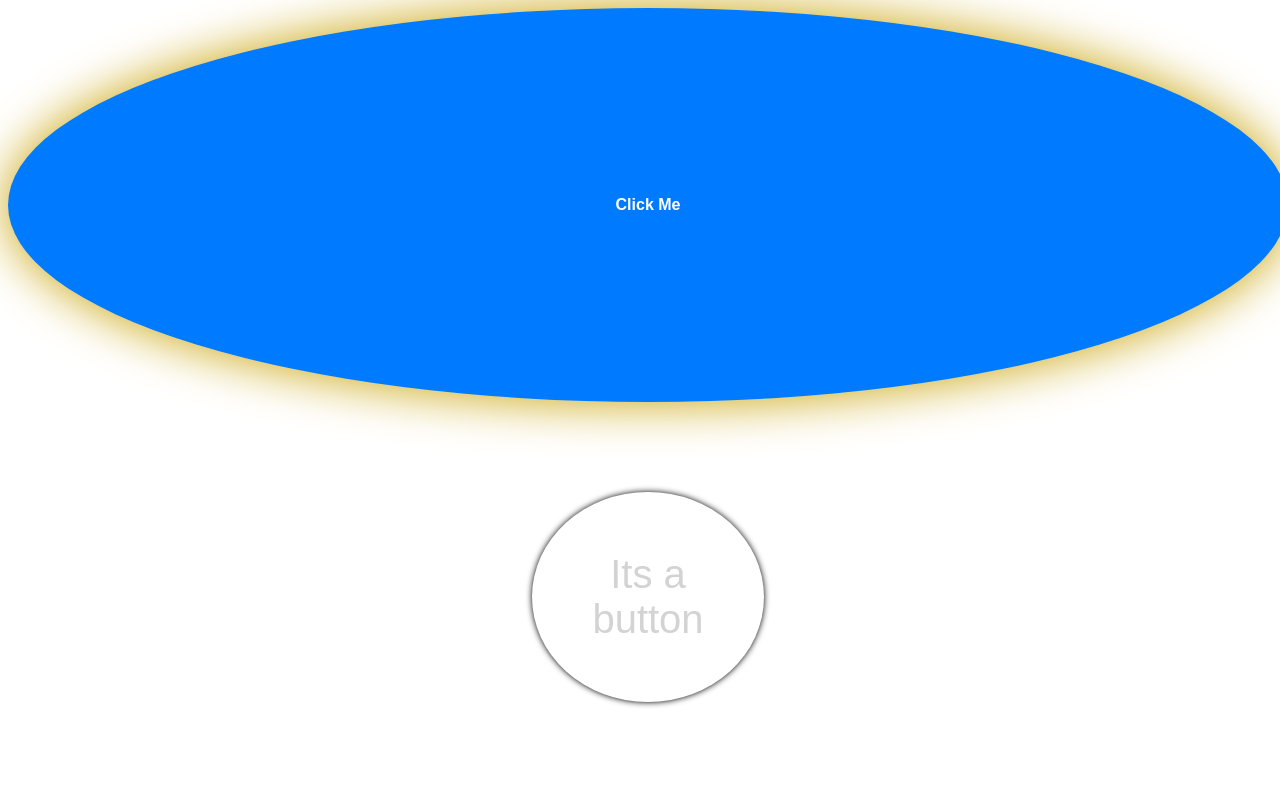
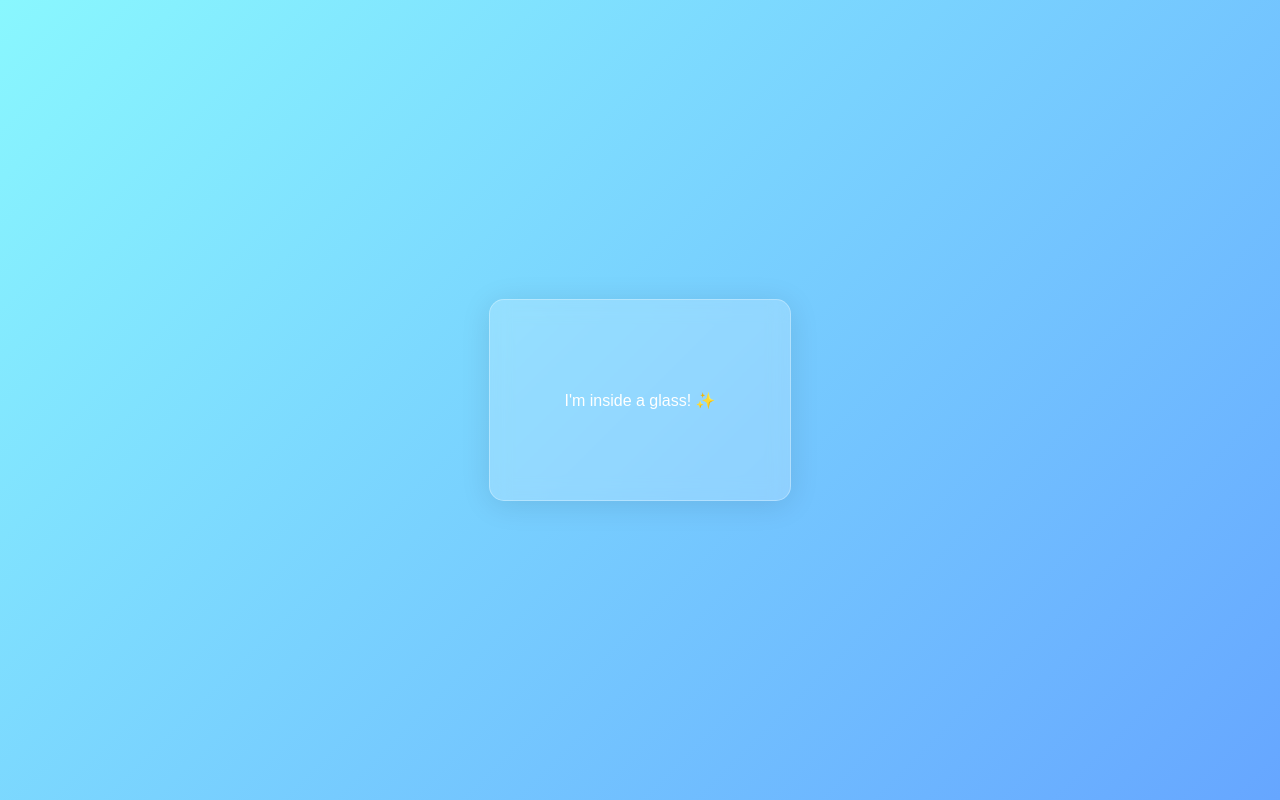
Before and after one commit to yashu483/calculator, a plain HTML site: page temp.html in a window 1280 px wide. Drawn offline with Linux system fonts and the light colour scheme.

```diff
--- a/style.css
+++ b/style.css
@@ -33,7 +33,7 @@ body {
     align-items: center;
     justify-content: center;
     /* background-color: blueviolet; */
-    background-color: black;
+    background-color: white;
 }
 
 .container {
@@ -86,6 +86,7 @@ body {
     margin: 0;
     margin-top: 1.8vh;
     font-weight: 400;
+    overflow: hidden;
 
 }
 
@@ -95,6 +96,7 @@ body {
     font-size: 4vh;
     margin: none;
     margin-bottom: 1.5vh;
+    margin-right: 3vmin;
     font-weight: 400;
 }
 
--- a/temp.html
+++ b/temp.html
@@ -4,116 +4,45 @@
 <head>
     <meta charset="UTF-8">
     <meta name="viewport" content="width=device-width, initial-scale=1.0">
-    <title>Elevated Button</title>
+    <title>Glass Effect</title>
     <style>
-        body,
-        html {
-            width: 100%;
-            height: 100%;
+        body {
+            margin: 0;
+            height: 100vh;
             display: flex;
-            flex-direction: column;
             justify-content: center;
-            align-items: stretch;
-            background-color: white;
-            flex-wrap: wrap;
+            align-items: center;
+            background: linear-gradient(135deg, #89f7fe, #66a6ff);
+            /* Background gradient */
         }
 
-        /* Basic styling for the button */
-        .elevated-button {
-            flex: 1;
-            background-color: #007bff;
-            /* A nice blue shade */
-            /* margin: auto; */
+        .glass-container {
+            width: 300px;
+            height: 200px;
+            background: rgba(255, 255, 255, 0.2);
+            /* Semi-transparent background */
+            border-radius: 15px;
+            box-shadow: 0 4px 30px rgba(0, 0, 0, 0.1);
+            /* Soft shadow */
+            backdrop-filter: blur(10px);
+            /* Blur effect */
+            -webkit-backdrop-filter: blur(10px);
+            /* For Safari */
+            border: 1px solid rgba(255, 255, 255, 0.3);
+            /* Light border */
+            display: flex;
+            justify-content: center;
+            align-items: center;
+            font-family: Arial, sans-serif;
             color: white;
-            /* Text color */
-            border: none;
-            /* Remove border */
-            border-radius: 100%;
-            /* Rounded corners */
-            padding: 12px 24px;
-            /* Button size */
-            font-size: 16px;
-            /* Font size */
-            font-weight: bold;
-            /* Bold text */
-            cursor: pointer;
-            /* Pointer cursor */
-            transition: box-shadow 2s ease, transform 1s ease;
-            /* Smooth hover effect */
-
-            /* Add shadow for elevation */
-            box-shadow: 0px 0px 50px rgb(201, 162, 6), 0 1px 20px rgb(255, 255, 255);
-        }
-
-        /* Hover effect for button */
-        .elevated-button:hover {
-            box-shadow: 0 6px 10px rgba(0, 0, 0, 0.5), 0 2px 4px rgba(0, 0, 0, 0.1);
-            /* Higher elevation */
-            transform: translateY(-2px);
-            /* Slight upward movement */
-        }
-
-        /* Active effect for button */
-        .elevated-button:active {
-            box-shadow: 0 2px 4px rgba(0, 0, 0, 0.1), 0 1px 2px rgba(0, 0, 0, 0.06);
-            /* Lower elevation */
-            transform: translateY(2px);
-            /* Slight downward movement */
-        }
-
-        .button-container {
-            display: flex;
-            flex: 1;
-            gap: 10px;
-            padding: 10px;
-            flex-wrap: wrap;
-
-        }
-
-        .button-container button {
-            font-size: 40px;
-            flex: 0;
-            background-color: white;
-            color: lightgray;
-            border: none;
-            box-shadow: 0px 0px 6px rgba(0, 0, 0, 1), 0 1px 2px rgba(0, 0, 0, 0.06);
-            border-radius: 50%;
-            padding: 60px;
-            margin: auto;
-            /* width: 400px;
-            height: 400px; */
-        }
-
-        .button-container button :active {
-            box-shadow: 0px 0px 6px rgba(0, 0, 0, 1), 0 1px 2px rgba(0, 0, 0, 0.06);
-            transform: translateY(2px);
-
+            text-align: center;
         }
     </style>
 </head>
 
 <body>
-    <button class="elevated-button">Click Me</button>
-    <div class="button-container">
-        <button> Its a button</button>
-
-        <!-- <div class="button-container">
-            <button class="seven">7</button>
-            <button class="eight">8</button>
-            <button class="nine">9</button>
-            <button class="minus">-</button>
-            <button class="four">4</button>
-            <button class="five">5</button>
-            <button class="six">6</button>
-            <button class="plus">+</button>
-            <button class="one">1</button>
-            <button class="two">2</button>
-            <button class="three">3</button>
-            <button class="equal">=</button>
-            <button class="zero">0</button>
-            <button class="dot">.</button>
-
-        </div> -->
+    <div class="glass-container">
+        I'm inside a glass! ✨
     </div>
 </body>
 
```
Also changed, not shown: index.html (+3 -3 lines), script.js (+87 -3 lines).
